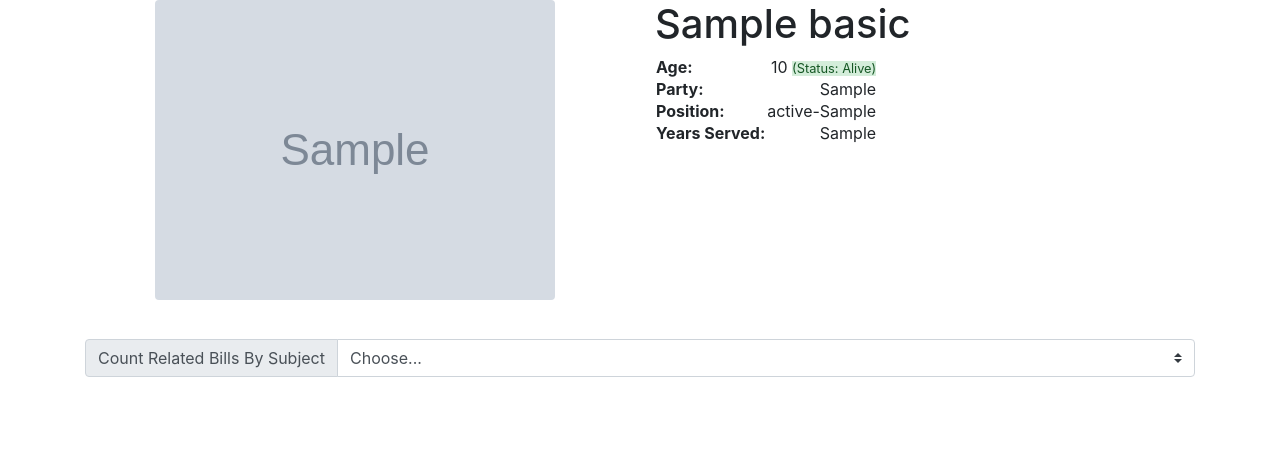
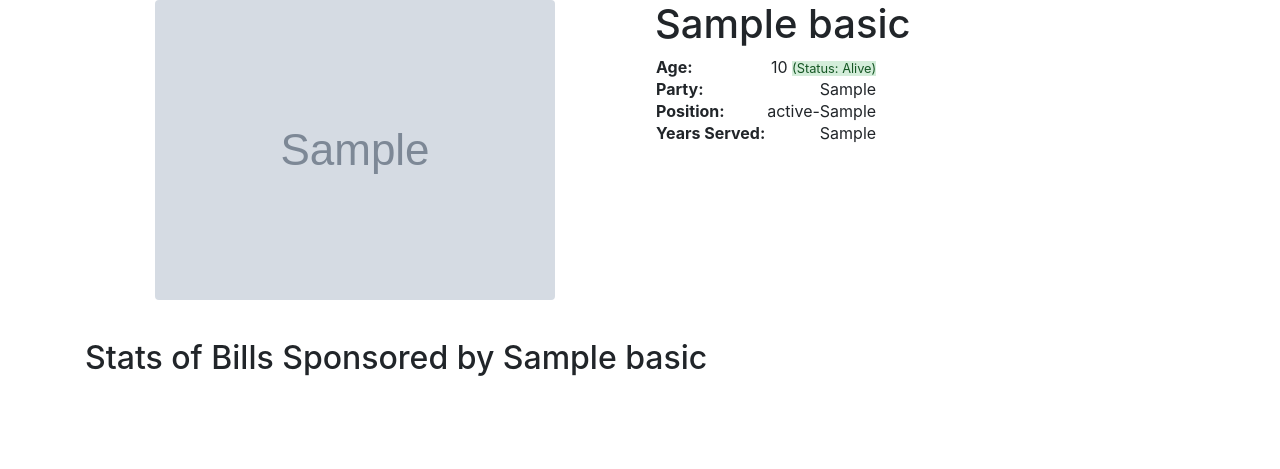
Before and after one commit to hunter-heidenreich/Democracy-Now, a Django app: template mysite/reps/templates/reps/view.html in a window 1280 px wide. Shown: the part 94-563 px from the top of the page. Run offline with Django 3.2, Linux system fonts and the light colour scheme; the template is opened without the code that fills it: most values are stand-ins (such as "Sample title", 1, 10 or a date in 2020); grey boxes marked "Sample" are stand-in pictures; some libraries are stand-ins or nearby versions.

Commit message:
Pushing final changes before rework

```diff
--- a/mysite/reps/templates/reps/view.html
+++ b/mysite/reps/templates/reps/view.html
@@ -55,29 +55,44 @@
             </table>
         </div>
     </div>
-    {% else %}
-    <p>Rep not found.</p>
-    {% endif %}
 
     <div class="row">
         <div class="col">
-            <div class="input-group mb-3">
-                <div class="input-group-prepend">
-                    <label class="input-group-text" for="billRelationSelect">Count Related Bills By Subject</label>
-                </div>
-                <select class="custom-select" id="billRelationSelect" onchange="displaySubject()">
-                    <option selected>Choose...</option>
-                    <option value="1">Sponsor</option>
-                    <option value="2">Sponsor (116th)</option>
-                    <option value="3">Cosponsor</option>
-                </select>
-            </div>
+            <h2>Stats of Bills Sponsored by {{ rep.basics.name }} </h2>
         </div>
     </div>
 
     <div class="row">
-        <div class="col">
-            <div id="data-viz" class="text-center"></div>
+        <div class="col text-center" id="sponsoredDiv">
+            <script>displaySponsored()</script>
+        </div>
+        <div class="col text-center" id="sponsoredNowDiv">
+            <script>displaySponsoredNow()</script>
         </div>
     </div>
+
+    <!--<div class="row">-->
+        <!--<div class="col">-->
+            <!--<div class="input-group mb-3">-->
+                <!--<div class="input-group-prepend">-->
+                    <!--<label class="input-group-text" for="billRelationSelect">Count Related Bills By Subject</label>-->
+                <!--</div>-->
+                <!--<select class="custom-select" id="billRelationSelect" onchange="displaySubject()">-->
+                    <!--<option selected>Choose...</option>-->
+                    <!--<option value="1">Sponsor</option>-->
+                    <!--<option value="2">Sponsor (116th)</option>-->
+                    <!--<option value="3">Cosponsor</option>-->
+                <!--</select>-->
+            <!--</div>-->
+        <!--</div>-->
+    <!--</div>-->
+
+    <!--<div class="row">-->
+        <!--<div class="col">-->
+            <!--<div id="data-viz" class="text-center"></div>-->
+        <!--</div>-->
+    <!--</div>-->
+    {% else %}
+    <p>Rep not found.</p>
+    {% endif %}
 </div>
--- a/mysite/static/javascript/rep.js
+++ b/mysite/static/javascript/rep.js
@@ -4,16 +4,20 @@ function displaySubject() {
     if (value == 'Sponsor')
         displaySponsored();
     else if (value == 'Sponsor (116th)')
-        $.getJSON('./data/count/sponsor_subj_now/', function(data) {
-            displayCount(data['res']);
-        });
+        displaySponsoredNow();
     else if (value == 'Cosponsor')
         displayCosponsored();
 }
 
 function displaySponsored() {
     $.getJSON('./data/count/sponsor_subj/', function(data) {
-        displayCount(data['res']);
+        displayCount(data['res'], '#sponsoredDiv');
+    });
+}
+
+function displaySponsoredNow() {
+    $.getJSON('./data/count/sponsor_subj_now/', function(data) {
+        displayCount(data['res'], '#sponsoredNowDiv');
     });
 }
 
@@ -23,8 +27,8 @@ function displayCosponsored() {
     });
 }
 
-function displayCount(data) {
-    $('#data-viz').empty();
+function displayCount(data, div) {
+    $(div).empty();
     var h = 600;
     var w = 800;
     var margin_fact = 0.25;
@@ -35,7 +39,7 @@ function displayCount(data) {
     height = h - margin.top - margin.bottom;
 
     // append the svg object to the body of the page
-    var svg = d3.select("#data-viz")
+    var svg = d3.select(div)
                 .append("svg")
                 .attr("width", width + margin.left + margin.right)
                 .attr("height", height + margin.top + margin.bottom)
@@ -69,7 +73,7 @@ function displayCount(data) {
 
     // Add a tooltip div. Here I define the general feature of the tooltip: stuff that do not depend on the data point.
     // Its opacity is set to 0: we don't see it by default.
-    var tooltip = d3.select("#data-viz")
+    var tooltip = d3.select(div)
         .append("div")
             .style("opacity", 0)
             .attr("class", "tooltip")
```
